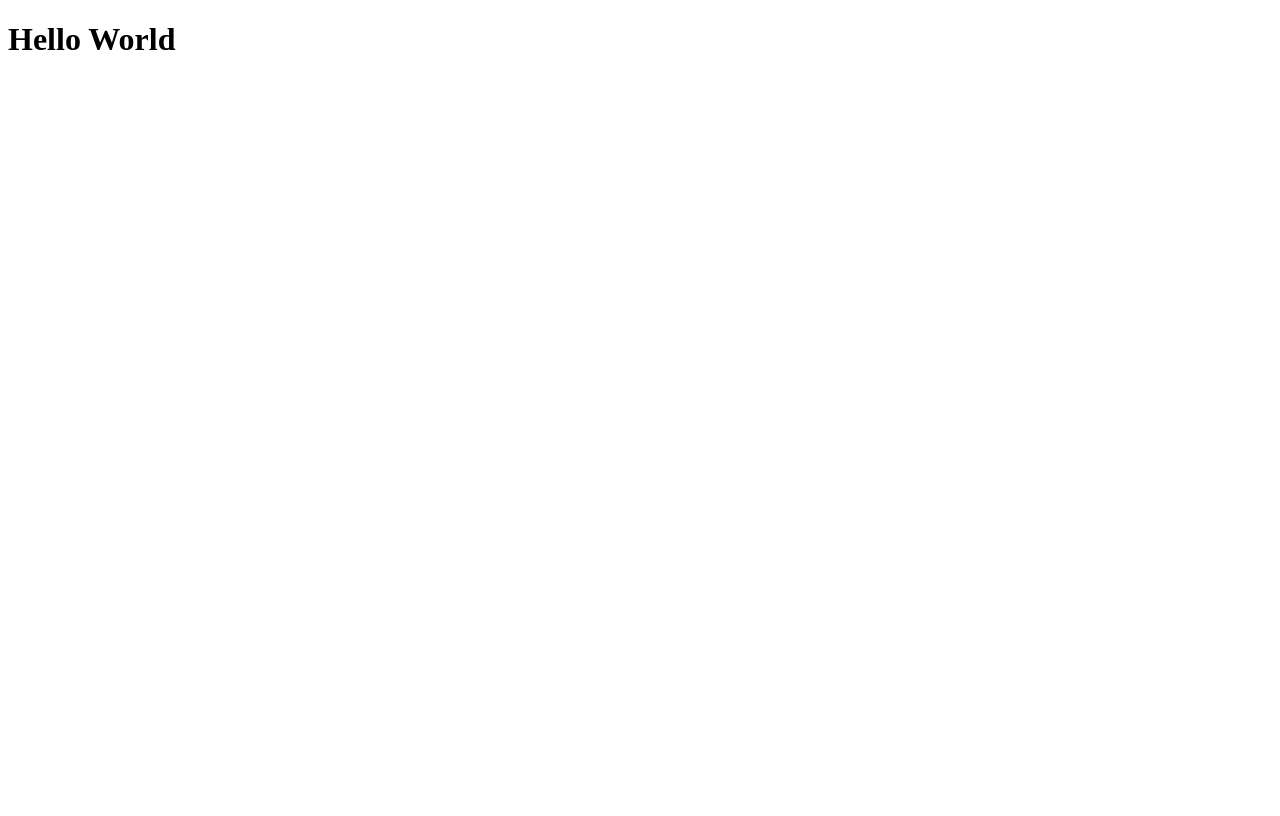
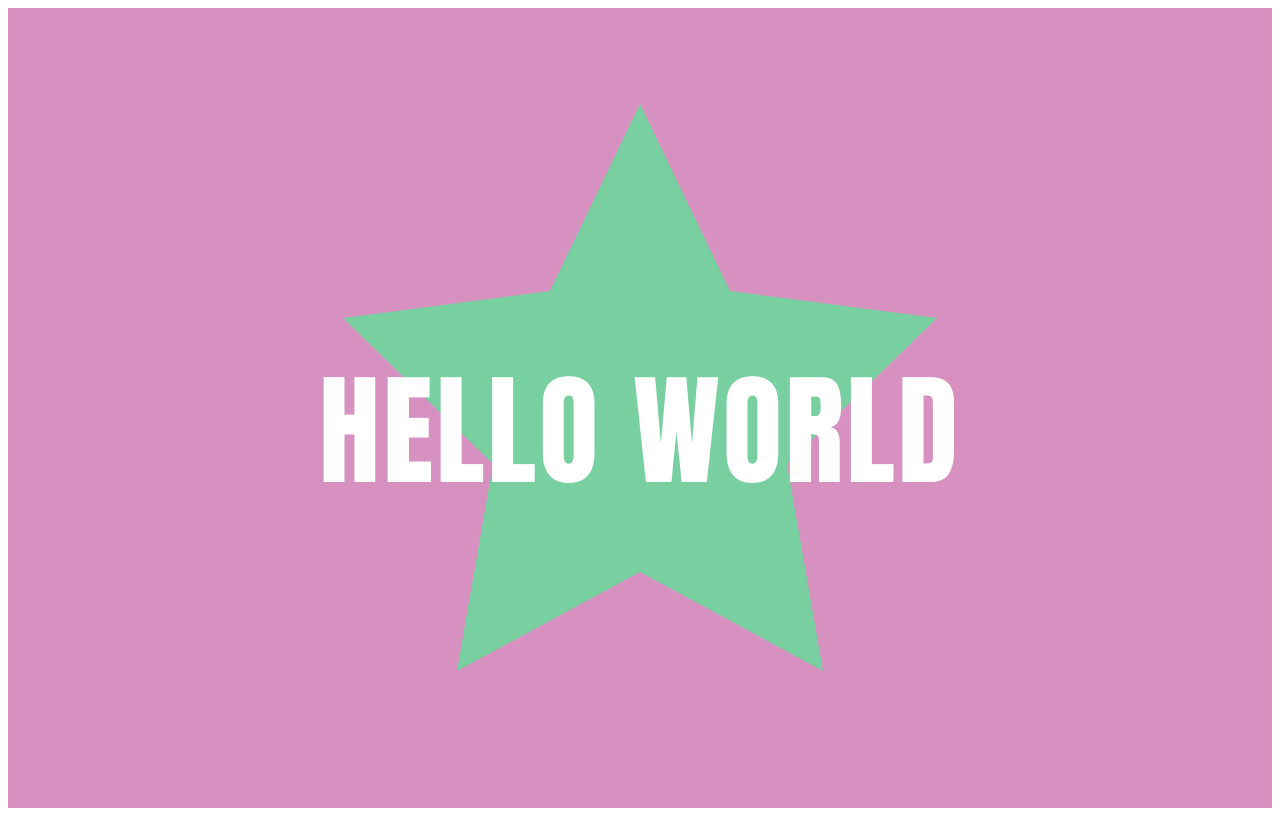
Before and after one commit to Fabricari/poc-hello-react-copilot-chat-agent-take-one, a React (Vite) app: page / in a window 1280 px wide. Built offline with nearby package versions, Linux system fonts and the light colour scheme.

Commit message:
Design Hello World SVG star layout

```diff
--- /dev/null
+++ b/src/App.css
@@ -0,0 +1,13 @@
+.hello-page {
+  min-height: 100vh;
+  margin: 0;
+  display: grid;
+  place-items: center;
+  background: #D791C0;
+}
+
+.hello-logo {
+  width: min(92vw, 900px);
+  height: auto;
+  display: block;
+}
--- a/src/App.tsx
+++ b/src/App.tsx
@@ -1,9 +1,35 @@
+import './App.css'
+
 function App() {
-  const helloText: string = 'Hello World'
+  const helloText: string = 'HELLO WORLD'
 
   return (
-    <main>
-      <h1>{helloText}</h1>
+    <main className="hello-page" aria-labelledby="hello-world-title">
+      <svg
+        className="hello-logo"
+        viewBox="0 0 900 800"
+        role="img"
+        aria-labelledby="hello-world-title"
+      >
+        <title id="hello-world-title">{helloText}</title>
+
+        <polygon
+          points="450,96 540,283 747,310 597,456 633,663 450,564 267,663 303,456 153,310 360,283"
+          fill="#78CFA0"
+        />
+
+        <text
+          x="450"
+          y="474"
+          textAnchor="middle"
+          fill="#FFFFFF"
+          fontFamily="Impact, Haettenschweiler, 'Arial Black', sans-serif"
+          fontSize="122"
+          letterSpacing="3"
+        >
+          {helloText}
+        </text>
+      </svg>
     </main>
   )
 }
```
